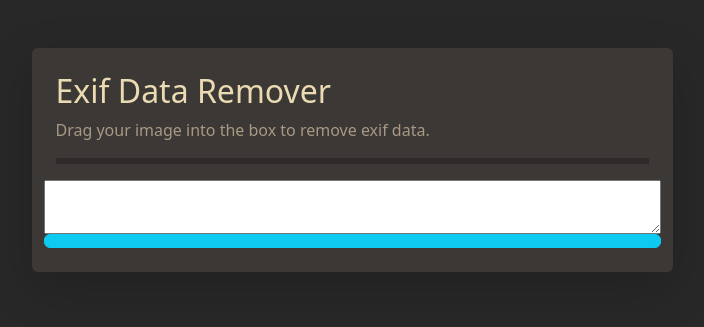
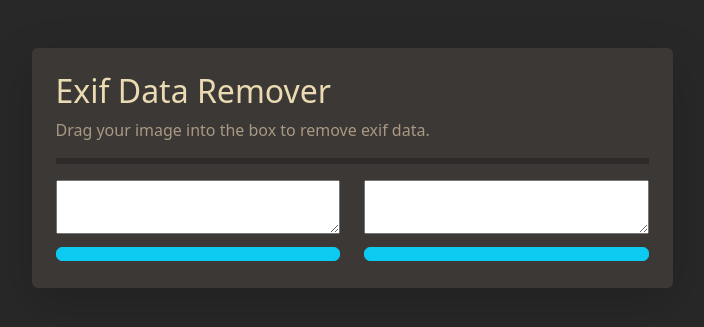
Before and after one commit to blueberrypyy/project_photo_tool, a Django app: page /exif/ in a window 1280 px wide. Shown: the part 80-407 px from the top of the page, without its empty margins (288-992 px from the left). Run offline with Django 3.2, Linux system fonts and the light colour scheme; some libraries are stand-ins or nearby versions.

Commit message:
fixed exif ui

```diff
--- a/templates/exif.html
+++ b/templates/exif.html
@@ -43,8 +43,16 @@ hr {
 
         <div class='row'>
 
+            <div class='col-6'>
                 <textarea class='w-100'></textarea>
                 <button class='btn btn-info w-100'></button>
+            </div>
+
+            <div class='col-6'>
+                <textarea class='w-100'></textarea>
+                <button class='btn btn-info w-100'></button>
+            </div>
+
 
 
         </div>
```
